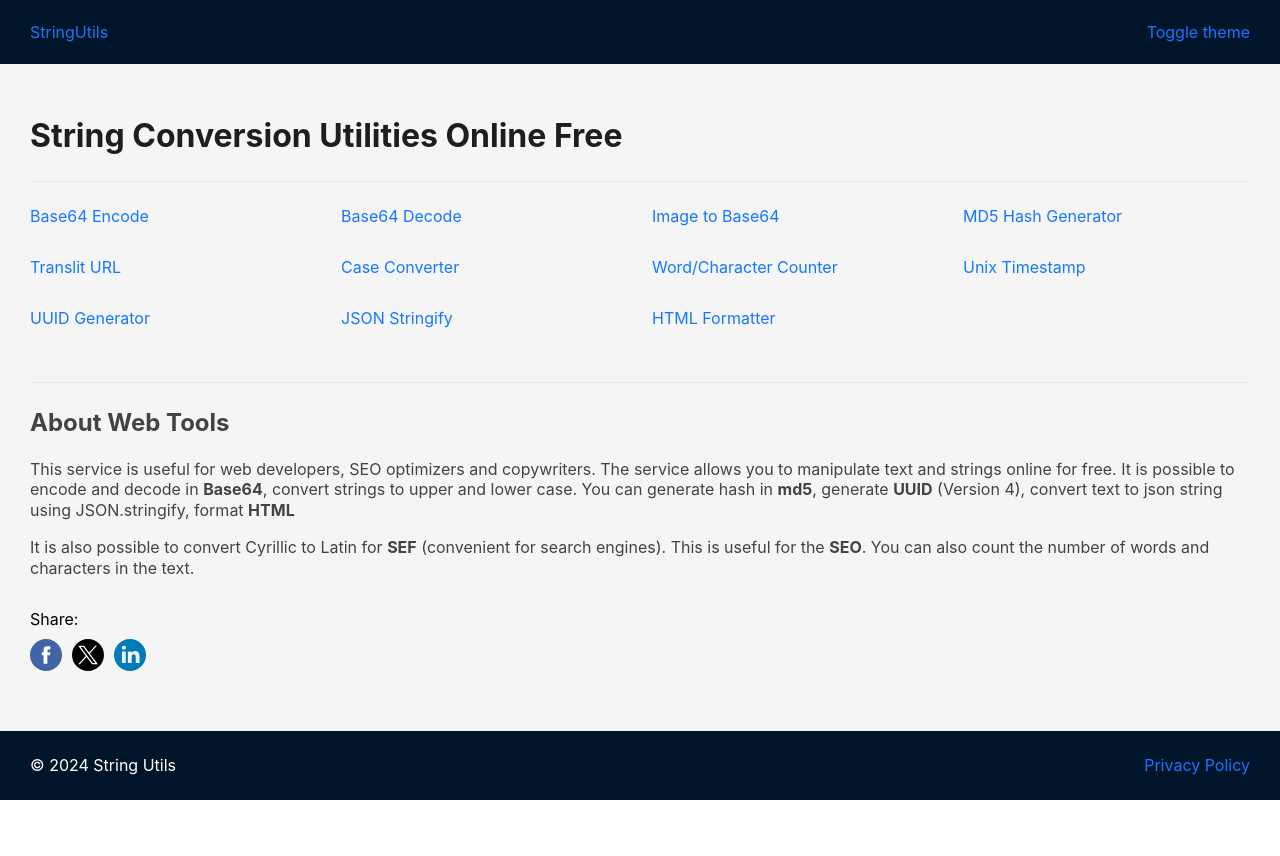
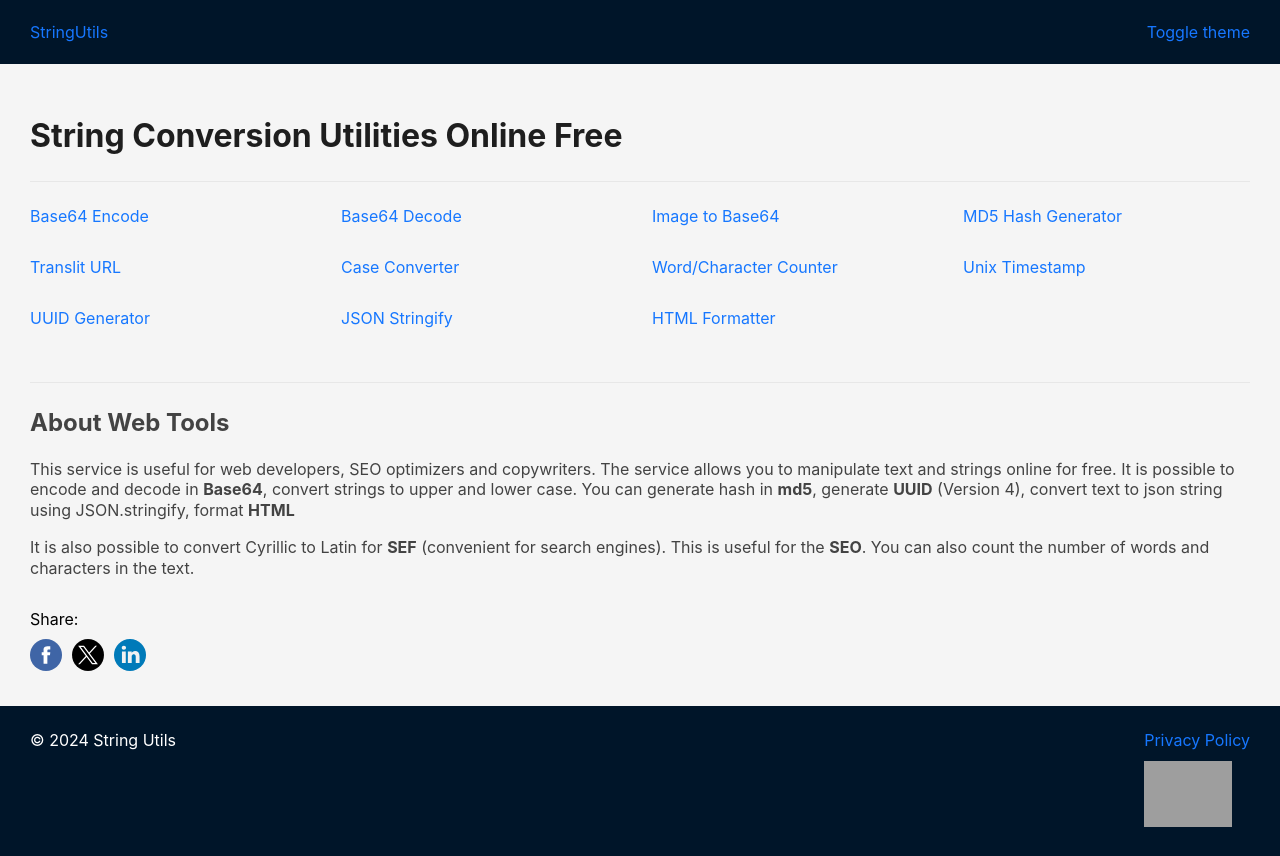
Before and after one commit to igorrybalko/StringUtils, a React (Vite) app: page / in a window 1280 px wide. Before the commit the page ends 800 px from the top, so only its background shows below. Built offline with nearby package versions, Linux system fonts and the light colour scheme; no server answers; grey boxes are pictures that could not be loaded.

Commit message:
added count

```diff
--- /dev/null
+++ b/src/components/AppCount.tsx
@@ -0,0 +1,28 @@
+export default function AppCount() {
+ const Cd = document;
+ const Cr = '&' + Math.random();
+ let Cp = '&s=1';
+ Cd.cookie = 'b=b';
+ if (Cd.cookie) Cp += '&c=1';
+ Cp += '&t=' + new Date().getTimezoneOffset();
+ if (self != top) Cp += '&f=1';
+ return (
+  <div className='mt-10'>
+   <a href='http://hit.ua/?x=16955' target='_blank' rel='nofollow noreferrer'>
+    <img
+     src={
+      '//c.hit.ua/hit?i=16955&g=0&x=4' +
+      Cp +
+      Cr +
+      '&r=' +
+      encodeURIComponent(Cd.referrer) +
+      '&u=' +
+      encodeURIComponent(window.location.href)
+     }
+     width='88'
+     height='15'
+    />
+   </a>
+  </div>
+ );
+}
--- /dev/null
+++ b/src/components/AppFooter.tsx
@@ -0,0 +1,25 @@
+import { Link } from 'react-router-dom';
+import { Layout } from 'antd';
+
+import AppNotif from './AppNotif';
+import AppCount from './AppCount';
+
+const { Footer } = Layout;
+
+export default function AppFooter() {
+ return (
+  <Footer>
+   <div className='wrapper'>
+    <div className='d-flex jc-sb'>
+     <div>&copy; 2024 String Utils</div>
+
+     <div>
+      <Link to='/privacy-policy'>Privacy Policy</Link>
+      <AppCount />
+     </div>
+    </div>
+   </div>
+   <AppNotif />
+  </Footer>
+ );
+}
--- a/src/layouts/AppLayout.tsx
+++ b/src/layouts/AppLayout.tsx
@@ -1,14 +1,14 @@
 import { Layout } from 'antd';
-import { Outlet, Link } from 'react-router-dom';
+import { Outlet } from 'react-router-dom';
 import { Suspense } from 'react';
 
 import AppHeader from '../components/AppHeader';
+import AppFooter from '../components/AppFooter';
 import SuShare from '../components/SuShare';
-import AppNotif from '../components/AppNotif';
 
 import { useAppSelector } from '../hooks';
 
-const { Footer, Content } = Layout;
+const { Content } = Layout;
 
 export default function AppLayout() {
  const darkTheme = useAppSelector((state) => state.common.darkTheme);
@@ -28,18 +28,7 @@ export default function AppLayout() {
      <SuShare />
     </div>
    </div>
-   <Footer>
-    <div className='wrapper'>
-     <div className='d-flex jc-sb'>
-      <div>&copy; 2024 String Utils</div>
-
-      <div>
-       <Link to='/privacy-policy'>Privacy Policy</Link>
-      </div>
-     </div>
-    </div>
-    <AppNotif />
-   </Footer>
+   <AppFooter />
   </Layout>
  );
 }
--- a/src/scss/modules/common.scss
+++ b/src/scss/modules/common.scss
@@ -68,6 +68,10 @@ li,
 
 .mr-10 {
  margin-right: 10px;
+}
+
+.mt-10 {
+  margin-top: 10px;
 }
 
 .ant-layout-footer {
```
